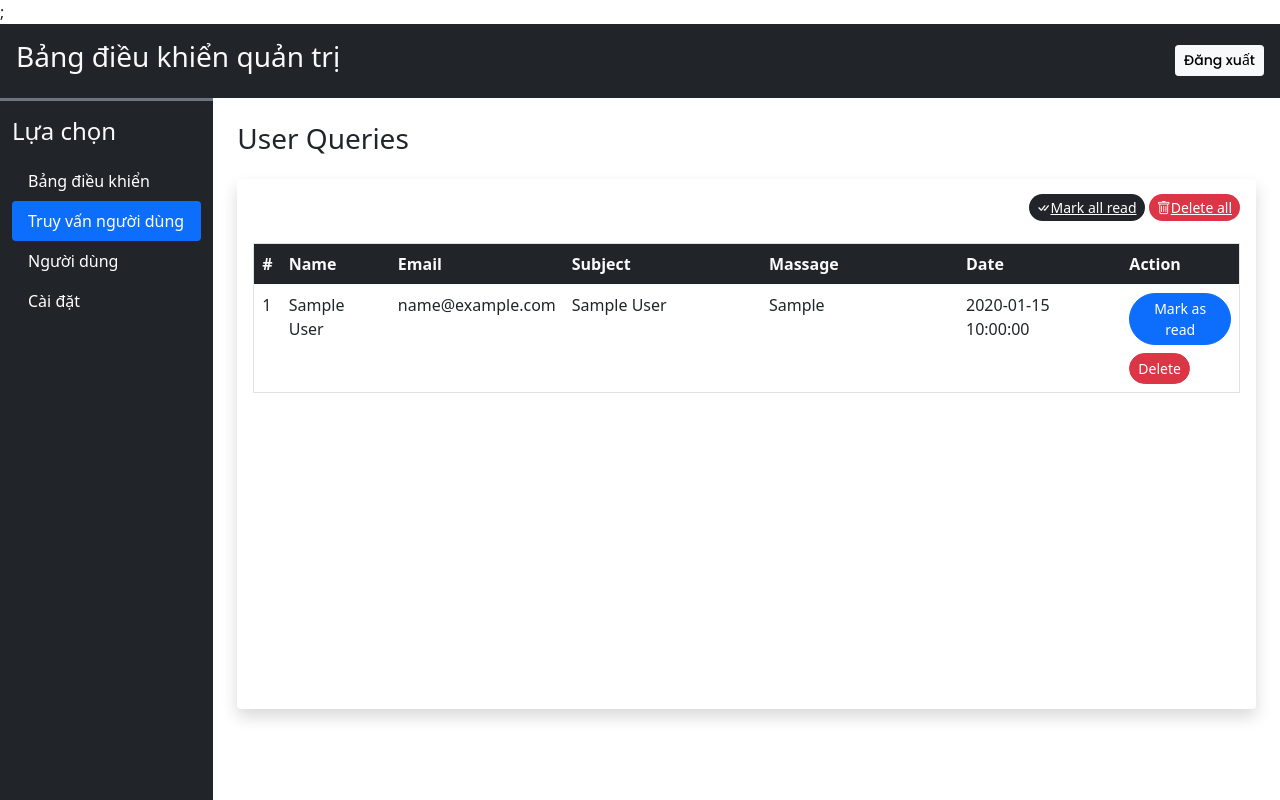
After one commit to NguyenMinhCanh1001/hotel-booking, a PHP site: page /admin/user_queries.php in a window 1280 px wide. The commit adds this page. Run offline with PHP 8.4, Linux system fonts and the light colour scheme; the visitor is signed in with stand-in values (Sample User, id 1); tables that the repository leaves empty or names only in its code hold one stand-in row (values such as "Sample post").

Commit message:
user-queries_12

```diff
--- a/admin/css/style.css
+++ b/admin/css/style.css
@@ -1,6 +1,6 @@
-  :root{
-    --teal :#66BB6A;
-    --teal_hover: #388E3C;
+:root {
+  --teal: #66bb6a;
+  --teal_hover: #388e3c;
 }
 
 .poppins-regular {
@@ -37,9 +37,9 @@
   margin: 0;
 }
 
-  input[type=number] {
+input[type="number"] {
   -moz-appearance: textfield;
-    appearance:textfield;
+  appearance: textfield;
 }
 .swiper-slide img {
   width: 100%;
@@ -50,21 +50,21 @@
     height: 200px;
   }
 }
-.custom-bg{
+.custom-bg {
   background-color: var(--teal);
   border: 1px solid var(--teal);
 }
-.custom-bg:hover{
-  background-color: var(--teal_hover) ;
+.custom-bg:hover {
+  background-color: var(--teal_hover);
   border: 1px solid var(--teal_hover);
 }
-.availability-form{
+.availability-form {
   margin-top: -50px;
   z-index: 2;
-  position: relative ;
+  position: relative;
 }
-@media screen and (max-width: 575px){
-  .availability-form{
+@media screen and (max-width: 575px) {
+  .availability-form {
     margin-top: 0px;
     padding: 0 35px;
   }
@@ -74,12 +74,12 @@
   height: auto; /* Tự động giữ tỷ lệ chiều cao */
 }
 
-.img-about{
+.img-about {
   width: 400px;
   height: 300px;
 }
 
-.h-line{
+.h-line {
   width: 300px;
   margin: 0 auto;
   height: 1.7px;
@@ -91,16 +91,37 @@
   max-width: 600px;
   z-index: 1050;
 }
-#dashboard-menu{
+#dashboard-menu {
   position: fixed;
   height: 100%;
 }
+
+/* width */
+::-webkit-scrollbar {
+  width: 10px;
+}
+
+/* Track */
+::-webkit-scrollbar-track {
+  background: #f1f1f1;
+}
+
+/* Handle */
+::-webkit-scrollbar-thumb {
+  background: #888;
+}
+
+/* Handle on hover */
+::-webkit-scrollbar-thumb:hover {
+  background: #555;
+}
+
 @media screen and (max-width: 991px) {
-  #dashboard-menu{
+  #dashboard-menu {
     height: auto;
     width: 100%;
   }
-  #main-content{
+  #main-content {
     margin-top: 60px;
   }
 }
--- a/admin/inc/header.php
+++ b/admin/inc/header.php
@@ -1,4 +1,3 @@
-
 </style>
 <div class="container-fluid bg-dark text-light p-3 d-flex align-items-center justify-content-between sticky-top">
     <h3 class="mb-0-font">Bảng điều khiển quản trị</h3>
@@ -7,9 +6,11 @@
 
 <div class="col-lg-2 bg bg-dark border-top border-3 border-secondary" id="dashboard-menu">
     <nav class="navbar navbar-expand-lg navbar-dark">
-    <div class="container-fluid flex-lg-column align-items-stretch" >
+        <div class="container-fluid flex-lg-column align-items-stretch">
             <h4 class="mt-2 text-light">Lựa chọn</h4>
-                <button class="navbar-toggler shadow-none" type="button" data-bs-toggle="collapse" data-bs-target="#adminDropdown" aria-controls="navbarNav" aria-expanded="false" aria-label="Toggle navigation">
+            <button class="navbar-toggler shadow-none" type="button" data-bs-toggle="collapse"
+                data-bs-target="#adminDropdown" aria-controls="navbarNav" aria-expanded="false"
+                aria-label="Toggle navigation">
                 <span class="navbar-toggler-icon"></span>
             </button>
             <div class="collapse navbar-collapse flex-column align-items-stretch mt-2" id="adminDropdown">
@@ -19,7 +20,7 @@
                         <a class="nav-link text-white" href="dashboard.php">Bảng điều khiển</a>
                     </li>
                     <li class="nav-item">
-                            <a class="nav-link text-white" href="rooms.php">Phòng</a>
+                        <a class="nav-link text-white" href="user_queries.php">Truy vấn người dùng</a>
                     </li>
                     <li class="nav-item">
                         <a class="nav-link text-white" href="carousel.php">Người dùng</a>
--- /dev/null
+++ b/admin/user_queries.php
@@ -0,0 +1,154 @@
+<?php
+    require('inc/essentials.php');
+    require('inc/db_config.php');
+    adminLogin();
+
+    if(isset($_GET['seen']))
+    {
+        $frm_data = filteration($_GET);
+
+        if($frm_data['seen'] == 'all'){
+            $q="UPDATE `user_queries` SET `seen`=?";
+            $values = [1];
+            if(update($q,$values,'i')){
+                alert('success','Mark as read');
+            }
+            else{
+                alert('error','Operation Failed');
+            }
+
+        }
+        else{
+            $q="UPDATE `user_queries` SET `seen`=? WHERE `sr_no`=?";
+            $values = [1,$frm_data['seen']];
+            if(update($q,$values,'ii')){
+                alert('success','Mark as read');
+            }
+            else{
+                alert('error','Operation Failed');
+            }
+
+        }
+
+    }
+
+    if(isset($_GET['del']))
+    {
+        $frm_data=filteration($_GET);
+
+        if($frm_data['del'] == 'all'){
+            $q="DELETE FROM `user_queries`";
+
+            if(mysqli_query($con,$q)){
+                alert('success','All data deleted!');
+            }
+            else{
+                alert('error','Operation Failed');
+            }
+
+        }
+        else{
+            $q="DELETE FROM `user_queries` WHERE `sr_no`=?";
+            $values = [$frm_data['del']];
+            if(delete($q,$values,'i')){
+                alert('success','Data deleted!');
+            }
+            else{
+                alert('error','Operation Failed');
+            }
+
+        }
+
+    }
+?>
+
+<!DOCTYPE html>
+<html lang="en">
+
+<head>
+    <meta charset="UTF-8">
+    <meta http-equiv="X-UA-Compatible" content="IE=edge">;
+    <meta name=" viewport" content="width=device-width, initial-scale=1.0">
+    <title>USER_QUERIES</title>
+    <?php require('inc/links.php'); ?>
+</head>
+
+<body class="bg-white">
+
+    <?php require('inc/header.php');?>
+
+    <div class="container-fluid" id="main-content">
+        <div class="row">
+            <div class="col-lg-10 ms-auto p-4 overflow-hidden">
+                <h3 class="mb-4"> User Queries</h3>
+
+                <div class="card border-0 shadow mb-4">
+                    <div class="card-body">
+
+                        <div class="text-end mb-4">
+                            <a href="?seen=all" class="tbn btn-dark rounded-pill shadow-none btn-sm"><i
+                                    class="bi bi-check-all"></i>Mark all read</a>
+                            <a href="?del=all" class="tbn btn-danger rounded-pill shadow-none btn-sm"><i
+                                    class="bi bi-trash"></i>Delete all</a>
+                        </div>
+                        <div class="table-responsive-md" style="height:450px; overflow-y: scroll;">
+                            <table class=" table table-hover border">
+                                <thead class="sticky-stop">
+                                    <tr class="bg-dark text-light">
+                                        <th scope=" col">#</th>
+                                        <th scope="col">Name</th>
+                                        <th scope="col">Email</th>
+                                        <th scope="col" width="20%">Subject</th>
+                                        <th scope="col" width="20%">Massage</th>
+                                        <th scope="col">Date</th>
+                                        <th scope="col">Action</th>
+                                    </tr>
+                                </thead>
+                                <tbody>
+                                    <?php
+                                        $q = "SELECT * FROM `user_queries` ORDER BY `sr_no` DESC";
+                                        $data = mysqli_query($con,$q);
+                                        $i=1;
+
+                                        while($row = mysqli_fetch_assoc($data))
+                                        {
+                                            $seen='';
+                                            if($row['seen']!=1){
+                                                $seen = "<a href ='?seen=$row[sr_no]' class='btn btn-sm rounded-pill btn-primary'>Mark as read</a> <br>";
+                                            }
+                                            $seen.= "<a href ='?del=$row[sr_no]' class='btn btn-sm rounded-pill btn-danger mt-2'>Delete</a>";
+                                            echo<<<query
+                                            <tr>
+                                                <td>$i</td>
+                                                <td>$row[name]</td>
+                                                <td>$row[email]</td>
+                                                <td>$row[subject]</td>
+                                                <td>$row[massage]</td>
+                                                <td>$row[date]</td>
+                                                <td>$seen</td>
+
+                                            </tr>
+                                            query;
+                                            $i++;
+                                        }
+                                    ?>
+
+                                </tbody>
+                            </table>
+                        </div>
+
+
+                    </div>
+                </div>
+
+
+
+            </div>
+        </div>
+    </div>
+
+    <?php require('inc/scripts.php'); ?>
+
+</body>
+
+</html>
```
Also changed, not shown: contact.php (+43 -13 lines), css/style.css (+22 -15 lines). Lines whose indentation alone changed are shown as unchanged.
